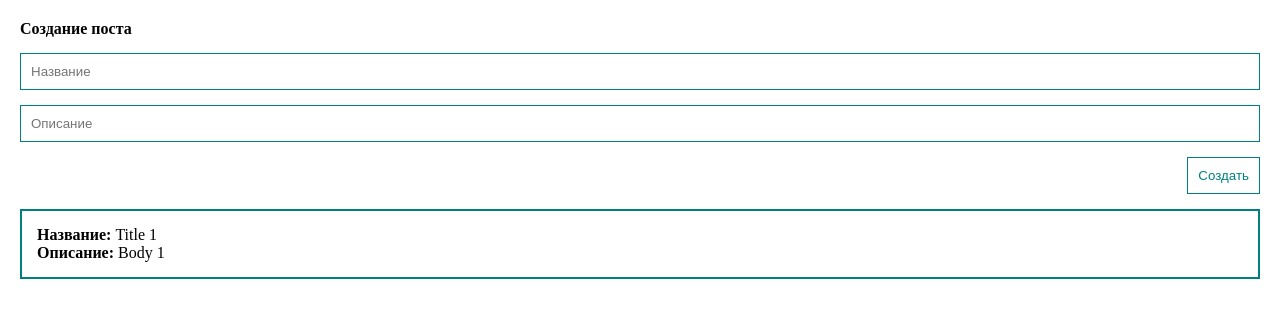
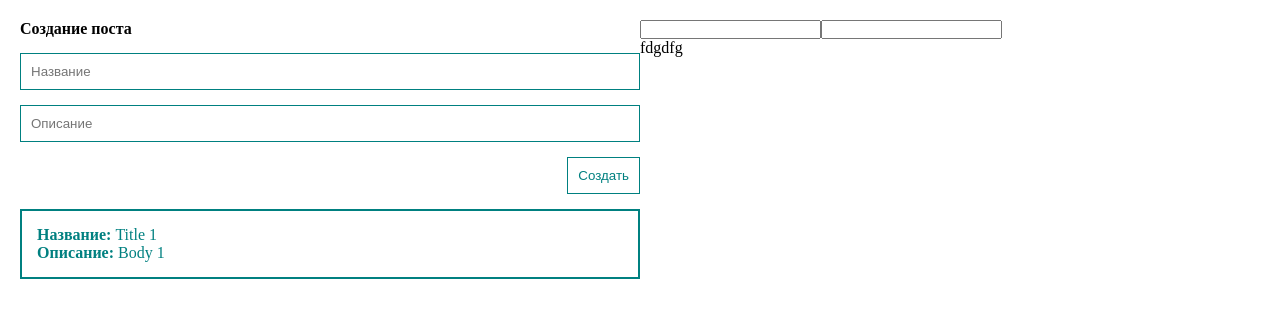
Before and after one commit to pixplaze/pixplaze-mc-vueapp, a Vue app: page / in a window 1280 px wide. Shown: the top 318 px of the page. Built offline with nearby package versions, Linux system fonts and the light colour scheme.

Commit message:
Попытка повторить пройденое своими силами

```diff
--- a/src/App.vue
+++ b/src/App.vue
@@ -1,41 +1,66 @@
 <template>
     <div class="app">
-        <post-form @create="createPost"/>
-        <post-list :posts="posts"/>
+        <div class="posts-block">
+            <post-form @create="createPost"/>
+            <post-list :posts="posts"/>
+        </div>
+        <div class="test-block">
+            <test-form/>
+            <test-list v-on:upd="upd()" v-bind:tests="tests"/>
+        </div>
     </div>
 </template>
 
 <script>
     import PostForm from "./components/PostForm"
     import PostList from "@/components/PostList"
+    import TestForm from "@/components/TestForm"
+    import TestList from "@/components/TestList"
 
     export default {
         components: {
-            PostForm, PostList
+            PostForm, PostList,
+            TestForm, TestList,
         },
         data() {
             return {
                 posts: [
                     {id: 1, title: 'Title 1', body: 'Body 1'}
                 ],
+                tests: [
+                    {number: 'fdg', value: 'dfg'}
+                ],
             }
         },
         methods: {
             createPost(post) {
                 this.posts.push(post);
+            },
+            upd(test) {
+                console.log('updated!');
+                this.tests.push(test);
             }
         }
     }
     </script>
 
-    <style>
+<style>
         * {
             margin: 0;
             padding: 0;
             box-sizing: border-box;
         }
 
+        .posts-block {
+            width: 100%;
+        }
+
+        .test-block {
+            width: 100%;
+        }
+
         .app {
             padding: 20px;
+            display: flex;
         }
 </style>
--- a/src/components/PostForm.vue
+++ b/src/components/PostForm.vue
@@ -41,12 +41,12 @@ export default {
             } else if (this.post.body == '') {
                 console.log('Тело поста не может быть пустым!');
             } else {
-                this.post.id = Date.now(),
-                this.$emit('create', this.post),
+                this.post.id = Date.now();
+                this.$emit('create', this.post);
                 this.post = {
                     title: '',
                     body: ''
-                }
+                };
             }
         },
     }
--- a/src/components/PostList.vue
+++ b/src/components/PostList.vue
@@ -18,6 +18,7 @@
 
 <style scoped>
     .post {
+        color: teal;
         margin-top: 15px;
         padding: 15px;
         border: 2px solid teal;
--- /dev/null
+++ b/src/components/TestForm.vue
@@ -0,0 +1,31 @@
+<template>
+    <form action="" @submit.prevent>
+        <input id="test-number-input" v-on:input="onNumberInput" v-bind:test="this.test.number" type="text">
+        <input id="test-value-input" v-on:input="onValueInput" v-bind:test="this.test.value" type="text">
+    </form>
+</template>
+
+<script>
+    export default {
+        data() {
+            return {
+                test: {
+                    number: '',
+                    value: ''
+                }
+            }
+        },
+        methods: {
+            onNumberInput(e) {
+                this.test.number = e.target.value;
+                this.$emit('upd', this.test);
+            },
+            onValueInput(e) {
+                this.test.value = e.target.value;
+                this.$emit('upd', this.test);
+            }
+        }
+    }
+</script>
+
+<style></style>
--- /dev/null
+++ b/src/components/TestList.vue
@@ -0,0 +1,18 @@
+<template>
+    <div class="test-list" v-for="test in tests">
+        <label for="test-number-input">{{test.number}}</label>
+        <label for="test-value-input">{{test.value}}</label>
+    </div>
+</template>
+
+<script>
+    export default {
+        props: {
+            tests: {
+                type: Array,
+                required: true
+            }
+        }
+    }
+</script>
+<style></style>
--- a/src/main.js
+++ b/src/main.js
@@ -2,4 +2,5 @@ import { createApp } from 'vue'
 
 import App from './App'
 
-createApp(App).mount('#app')
+let app = createApp(App);
+app.mount('#app');
```
